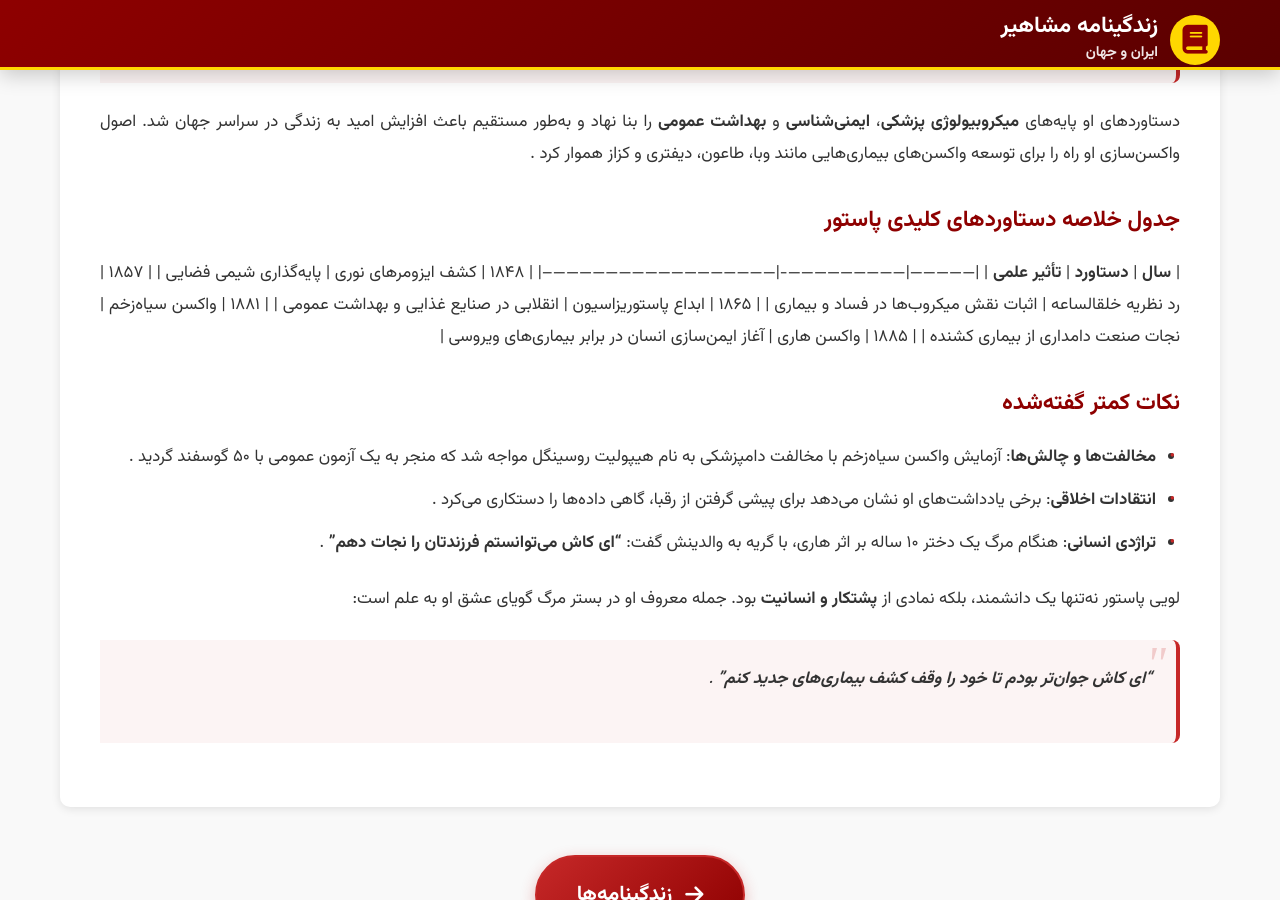
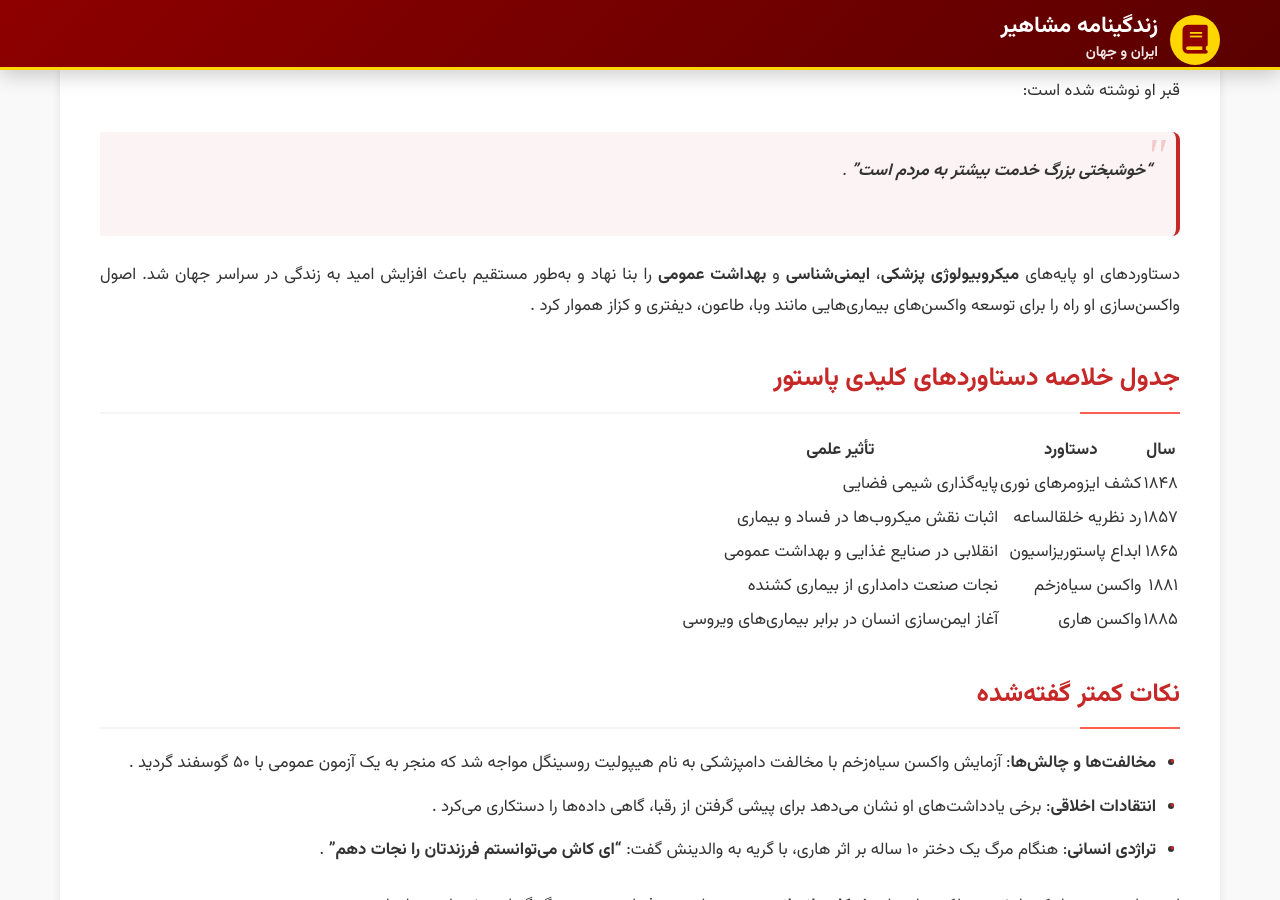
Before and after one commit to darkblog/darkblog.github.io, a Jekyll site: the page built from _posts/2025-7-5-67.md, in a window 1280 px wide and 900 px high, scrolled down 2208 px. Built offline with Jekyll 4.4.1, drawn with Linux system fonts in a browser that asks for light colours; some of the changed lines change nothing that is shown; some of the changed text lies outside the part shown.

Commit message:
Update 2025-7-5-67.md

```diff
--- a/_posts/2025-7-5-67.md
+++ b/_posts/2025-7-5-67.md
@@ -1,46 +1,45 @@
 ---
 layout: post
-title: پاستور
+title: زندگینامه لویی پاستور - پدر میکروبیولوژی مدرن
 ---
 
-## زندگینامه لویی پاستور: پدر میکروبیولوژی مدرن
-
-### تولد و تحصیلات
+## تولد و تحصیلات
 **لویی پاستور** در ۲۷ دسامبر ۱۸۲۲ در شهر دول (Dole) در شرق فرانسه به دنیا آمد. خانواده او کاتولیک و تهیدست بودند؛ پدرش ژان ژوزف پاستور، یک دباغ سابق و سرباز بازنشسته ارتش ناپلئون بود. پاستور سومین فرزند از پنج فرزند خانواده بود. در کودکی دانشآموزی متوسط محسوب میشد، اما استعداد چشمگیری در **نقاشی و طراحی** داشت. پرترههای او از خانواده و دوستانش اکنون در موزه انستیتو پاستور پاریس نگهداری میشود .
 
 تحصیلات دانشگاهی خود را در کالج رویال بزانسون (Besançon) آغاز کرد و در سال ۱۸۴۳ وارد **اکول نرمال سوپریور** (École Normale Supérieure) در پاریس شد. اگرچه نمرات شیمی او متوسط بود، اما تحت تأثیر شیمیدانانی مانند آنتوان جروم بالارد و ژان-باپتیست دوما قرار گرفت. در سال ۱۸۴۷ با ارائه دو پایاننامه در شیمی و فیزیک، **دکترای علوم** خود را دریافت کرد و در ۲۶ سالگی به عنوان استاد شیمی در دانشگاه استراسبورگ منصوب شد .
 
-### زندگی شخصی و خانوادگی
+## زندگی شخصی و خانوادگی
 پاستور در سال ۱۸۴۹ با **ماری لوران**، دختر رئیس دانشگاه استراسبورگ، ازدواج کرد. ماری نه تنها همسرش، بلکه دستیار علمی وفاداری نیز بود که مسئولیت امور اداری و ثبت دادههای آزمایشگاهی او را بر عهده داشت. آنها صاحب پنج فرزند شدند، اما **تراژدی خانوادگی** گریبانگیرشان شد: سه فرزندشان (ژان، کامیل و سسل) بر اثر حصبه و تیفوئید در کودکی درگذشتند. تنها دو فرزند، ژان-باپتیست و ماری-لوئیز، تا بزرگسالی زنده ماندند. مرگ فرزندانش انگیزهای قوی برای تحقیقاتش در زمینه بیماریهای عفونی شد .
 
-### دستاوردهای علمی برجسته
-#### ۱. **کشف ایزومرهای نوری و بلورنگاری (۱۸۴۸)**
+## دستاوردهای علمی برجسته
+### ۱. **کشف ایزومرهای نوری و بلورنگاری (۱۸۴۸)**
 پاستور با مطالعه بلورهای اسید تارتاریک (موجود در رسوبات شراب) کشف کرد که این ترکیب در دو فرم **"راست‌دست" و "چپ‌دست"** وجود دارد که تصاویر آینه‌ای یکدیگرند. این دو فرم، نور پلاریزه را در جهت‌های مخالف می‌چرخاندند. این کشف منجر به شکل‌گیری مفهوم **"ایزومرهای نوری"** و پایه‌گذاری **شیمی فضایی** (استریوشیمی) شد. این دستاورد به‌عنوان مهمترین کشف علمی او شناخته می‌شود .
 
-#### ۲. **رد نظریه خلقالساعه و اثبات نقش میکروب‌ها (۱۸۵۷)**
+### ۲. **رد نظریه خلقالساعه و اثبات نقش میکروب‌ها (۱۸۵۷)**
 پاستور با یک آزمایش ساده اما انقلابی نظریه "خلقالساعه" (تولید خودبه‌خودی) را رد کرد:
 - دو ظرف حاوی عصاره گوشت را آماده کرد؛ یکی را دربسته و دیگری را باز گذاشت.
 - تنها ظرف باز فاسد شد، که ثابت کرد **میکروب‌های هوا** عامل فساد هستند .
 او همچنین ثابت کرد که **تخمیر** (مانند ترش شدن شراب و شیر) نتیجه فعالیت میکروارگانیسم‌های زنده است، نه یک فرایند شیمیایی محض .
 
-#### ۳. **ابداع پاستوریزاسیون (۱۸۶۵)**
+### ۳. **ابداع پاستوریزاسیون (۱۸۶۵)**
 برای حل مشکل فساد شیر و شراب، روشی را ابداع کرد که امروزه **پاستوریزاسیون** نامیده می‌شود: حرارت دادن مایعات به دمای ۶۰–۱۰۰°C برای کشتن باکتری‌های بیماری‌زا بدون تغییر عمده در کیفیت محصول. این روش انقلابی در صنایع غذایی و بهداشت عمومی ایجاد کرد .
 
-#### ۴. **توسعه واکسن‌ها**
+### ۴. **توسعه واکسن‌ها**
 - **سیاه‌زخم (۱۸۸۱)**: با تضعیف باکتری *باسیلوس آنتراسیس* در دمای ۴۲°C، واکسنی ساخت که گوسفندان را علیه این بیماری کشنده ایمن می‌کرد. اثربخشی آن در یک آزمایش عمومی با ۵۰ گوسفند ثابت شد .
 - **هاری (۱۸۸۵)**: با عبور ویروس هاری از مغز خرگوش‌های آلوده و خشک‌کردن بافت نخاعی، واکسنی ساخت. در ۶ ژوئیه ۱۸۸۵، **ژوزف میستر** ۹ ساله را که ۱۴ بار توسط سگ هار گاز گرفته شده بود، با موفقیت درمان کرد. این موفقیت باعث تأسیس **انستیتو پاستور** در پاریس (۱۸۸۷) شد .
 
-### انستیتو پاستور و میراث ماندگار
+## انستیتو پاستور و میراث ماندگار
 در سال ۱۸۸۷، با کمک مالی بین‌المللی، **انستیتو پاستور** در پاریس تأسیس شد. این مؤسسه به مرکز تحقیقات بیماری‌های عفونی تبدیل شد و پاستور تا پایان عمر ریاست آن را بر عهده داشت. امروزه بیش از ۳۰ شعبه از این مؤسسه در جهان فعال است . پاستور در سخنرانی‌هایش تأکید می‌کرد:
 > **"فیزیکدانان و شیمیدانان بدون آزمایشگاه، مانند سربازان بدون اسلحه در میدان جنگ هستند"** .
 
-### مرگ و میراث علمی
+## مرگ و میراث علمی
 پاستور در ۲۸ سپتامبر ۱۸۹۵ در اثر عوارض سکته مغزی (که اولین بار در ۱۸۶۸ رخ داده بود) درگذشت. پیکر او در **آرامگاهی زیرزمینی** در انستیتو پاستور دفن شد. بر سنگ قبر او نوشته شده است:
 > **"خوشبختی بزرگ خدمت بیشتر به مردم است"** .
 
 دستاوردهای او پایه‌های **میکروبیولوژی پزشکی**، **ایمنی‌شناسی** و **بهداشت عمومی** را بنا نهاد و به‌طور مستقیم باعث افزایش امید به زندگی در سراسر جهان شد. اصول واکسن‌سازی او راه را برای توسعه واکسن‌های بیماری‌هایی مانند وبا، طاعون، دیفتری و کزاز هموار کرد .
 
-### جدول خلاصه دستاوردهای کلیدی پاستور
+## جدول خلاصه دستاوردهای کلیدی پاستور
+
 | **سال**       | **دستاورد**                 | **تأثیر علمی**                                      |
 |---------------|----------------------------|-----------------------------------------------------|
 | ۱۸۴۸          | کشف ایزومرهای نوری         | پایه‌گذاری شیمی فضایی                              |
@@ -49,7 +48,7 @@ title: پاستور
 | ۱۸۸۱          | واکسن سیاه‌زخم             | نجات صنعت دامداری از بیماری کشنده                 |
 | ۱۸۸۵          | واکسن هاری                 | آغاز ایمن‌سازی انسان در برابر بیماری‌های ویروسی   |
 
-### نکات کمتر گفته‌شده
+## نکات کمتر گفته‌شده
 - **مخالفت‌ها و چالش‌ها**: آزمایش واکسن سیاه‌زخم با مخالفت دامپزشکی به نام هیپولیت روسینگل مواجه شد که منجر به یک آزمون عمومی با ۵۰ گوسفند گردید .
 - **انتقادات اخلاقی**: برخی یادداشت‌های او نشان می‌دهد برای پیشی گرفتن از رقبا، گاهی داده‌ها را دستکاری می‌کرد .
 - **تراژدی انسانی**: هنگام مرگ یک دختر ۱۰ ساله بر اثر هاری، با گریه به والدینش گفت: **"ای کاش می‌توانستم فرزندتان را نجات دهم"** .
```
